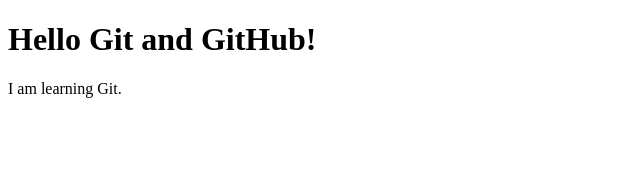
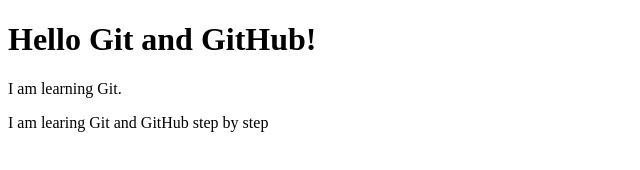
Before and after one commit to shrijitadhau-hub/Git-Learning, a plain HTML site: page index.html in a window 1280 px wide. Shown: the whole page, without its empty margins (0-640 px from the left). Drawn offline with Linux system fonts and the light colour scheme.

Commit message:
Updated HTMLcontent

```diff
--- a/index.html
+++ b/index.html
@@ -9,6 +9,7 @@
 
     <h1> Hello Git and GitHub! </h1>
     <p> I am learning Git. </p>
+    <p> I am learing Git and GitHub step by step </p>
 
 </body>
 </html>
```
